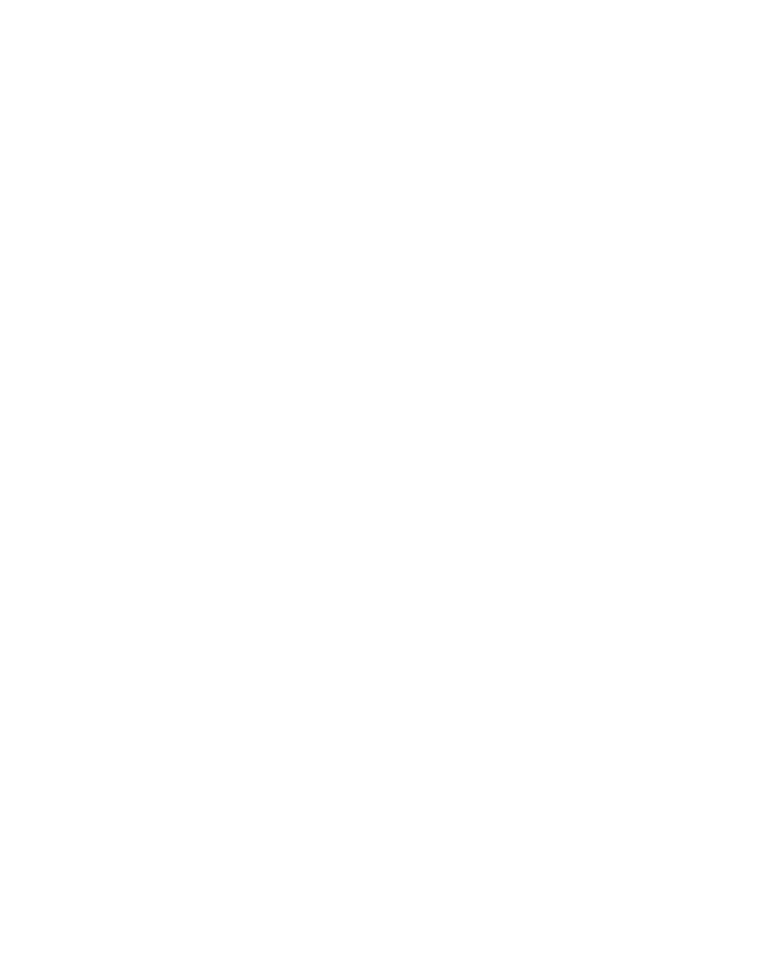
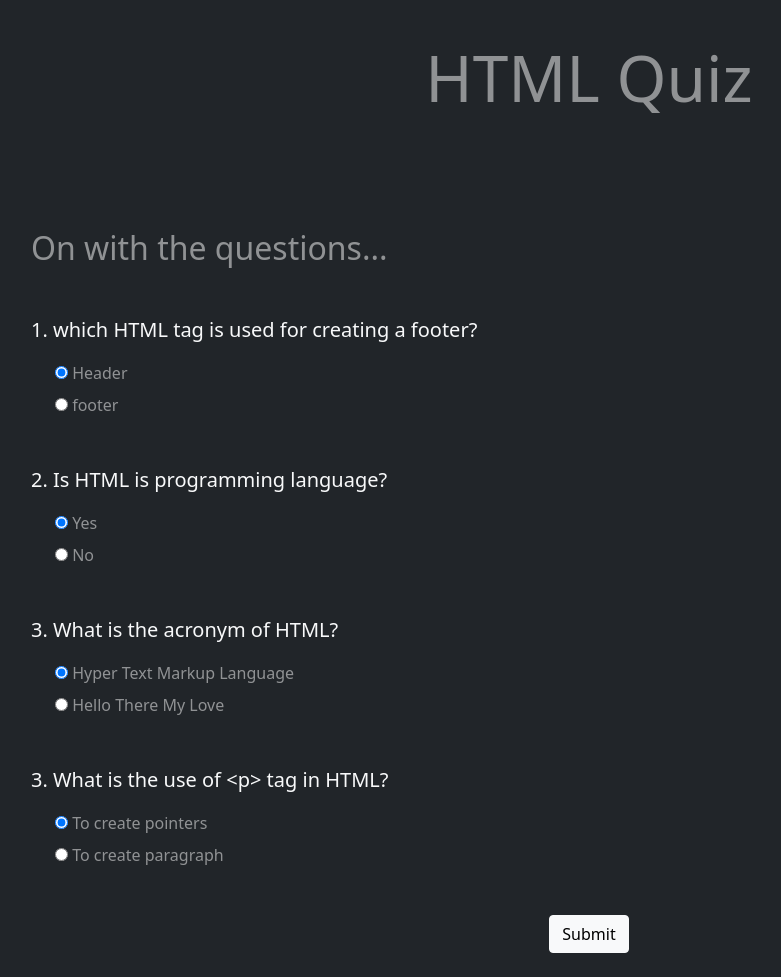
Before and after one commit to prasannarames/projects-practice, a plain HTML site: page quizApp/index.html in a window 1280 px wide. Shown: the whole page, without its empty margins (51-832 px from the left). Before the commit the page ends 800 px from the top, so only its background shows below. Drawn offline with nearby package versions, Linux system fonts and the light colour scheme.

Commit message:
update index.html

```diff
--- a/quizApp/index.html
+++ b/quizApp/index.html
@@ -5,8 +5,82 @@
     <meta http-equiv="X-UA-Compatible" content="IE=edge">
     <meta name="viewport" content="width=device-width, initial-scale=1.0">
     <title>QuizApp</title>
+    <link href="https://cdn.jsdelivr.net/npm/bootstrap@5.1.3/dist/css/bootstrap.min.css" rel="stylesheet" integrity="sha384-1BmE4kWBq78iYhFldvKuhfTAU6auU8tT94WrHftjDbrCEXSU1oBoqyl2QvZ6jIW3" crossorigin="anonymous">
 </head>
 <body>
+      <!-- top section -->
+  <div class="intro py-3 bg-dark text-center">
+    <div class="container">
+      <h2 class="text-white-50 display-3 my-4">HTML Quiz</h2>
+    </div>
+  </div>
+
+
+   <!-- quiz section -->
+   <div class="quiz py-4 bg-dark">
+    <div class="container">
+      <h2 class="my-5 text-white-50">On with the questions...</h2>
+
+      <form class="quiz-form text-light">
+          <!--QUESTION 1-->
+        <div class="my-5">
+          <p class="lead font-weight-normal">1. which HTML tag is used for creating a footer?</p>
+          <div class="form-check my-2 text-white-50">
+            <input type="radio" name="q1" value="A" checked>
+            <label class="form-check-label">Header</label>
+          </div>
+          <div class="form-check my-2 text-white-50">
+            <input type="radio" name="q1" value="B">
+            <label class="form-check-label">footer</label>
+          </div>
+        </div>
+
+         <!--QUESTION 2-->
+        <div class="my-5">
+            <p class="lead font-weight-normal">2. Is HTML is programming language?</p>
+            <div class="form-check my-2 text-white-50">
+              <input type="radio" name="q2" value="A" checked>
+              <label class="form-check-label">Yes</label>
+            </div>
+            <div class="form-check my-2 text-white-50">
+              <input type="radio" name="q2" value="B">
+              <label class="form-check-label">No</label>
+            </div>
+          </div>
+
+          <!--QUESTION 3-->
+        <div class="my-5">
+            <p class="lead font-weight-normal">3. What is the acronym of HTML?</p>
+            <div class="form-check my-2 text-white-50">
+              <input type="radio" name="q3" value="A" checked>
+              <label class="form-check-label">Hyper Text Markup Language</label>
+            </div>
+            <div class="form-check my-2 text-white-50">
+              <input type="radio" name="q3" value="B">
+              <label class="form-check-label">Hello There My Love</label>
+            </div>
+          </div>
+
+           <!--QUESTION 4-->
+        <div class="my-5">
+            <p class="lead font-weight-normal">3. What is the use of &lt;p&gt; tag in HTML?</p>
+            <div class="form-check my-2 text-white-50">
+              <input type="radio" name="q4" value="A" checked>
+              <label class="form-check-label">To create pointers</label>
+            </div>
+            <div class="form-check my-2 text-white-50">
+              <input type="radio" name="q4" value="B">
+              <label class="form-check-label">To create paragraph</label>
+            </div>
+          </div>
+           <!--SUBMIT BUTTON-->
+          <div class="text-center">
+            <input type="submit" class="btn btn-light">
+          </div>
+     </form>
+    </div>
+   </div>
+
 
 </body>
 </html>
```
